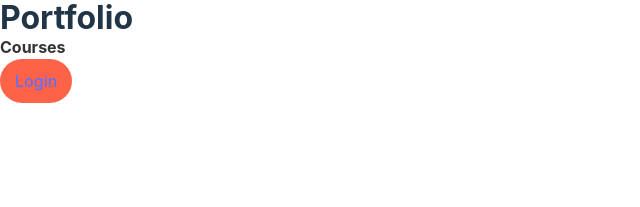
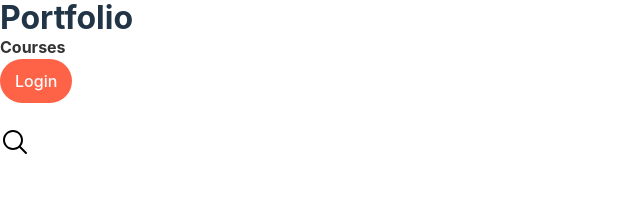
Before and after one commit to Jonasi-Deetens/portfolio, a React (Vite) app in the folder client/: page / in a window 1280 px wide. Shown: the top 207 px of the page, without its empty margins (0-640 px from the left). Built offline with nearby package versions, Linux system fonts and the light colour scheme.

Commit message:
Add searchbar to footer

```diff
--- a/client/src/components/Footer.jsx
+++ b/client/src/components/Footer.jsx
@@ -1,9 +1,13 @@
 import React from 'react'
+import search from '../assets/search.svg'
 
 const Footer = () => {
   return (
-    <footer className='h-16 w-full bg-gray-50 absolute bottom-0'>
-
+    <footer className='h-16 w-full bg-gray-50 absolute bottom-0 flex items-center'>
+        <div className='flex w-1/2  m-auto border-2 border-red-400 rounded-full'>
+          <input className='px-5 w-full bg-gray-50 rounded-full' type="text" name="searchbar" id="searchbar" />
+          <img className='m-2' src={search} width={30} alt="svg icon of a magnifying glass" />
+        </div>
     </footer>
   )
 }
--- a/client/src/index.css
+++ b/client/src/index.css
@@ -9,7 +9,7 @@
   position: relative;
 
   color-scheme: light dark;
-  color: rgba(255, 255, 255, 0.87);
+  color: #333333;
   background-color: #242424;
 
   font-synthesis: none;
@@ -19,12 +19,8 @@
 }
 
 a {
-  font-weight: 500;
-  color: #646cff;
-  text-decoration: inherit;
 }
 a:hover {
-  color: #535bf2;
 }
 
 body {
@@ -54,6 +50,7 @@ button:hover {
   color: #FAFAFA;
   background-color: #333333;
   border-color: #646cff;
+  transform: scale(1.05);
 }
 button:focus,
 button:focus-visible {
@@ -67,6 +64,7 @@ button:focus-visible {
 
 .link:hover {
   color: #ff6347;
+  transform: scale(1.05);
   text-decoration: underline;
 }
 
```
Also changed, not shown: client/src/assets/search.svg (added).
